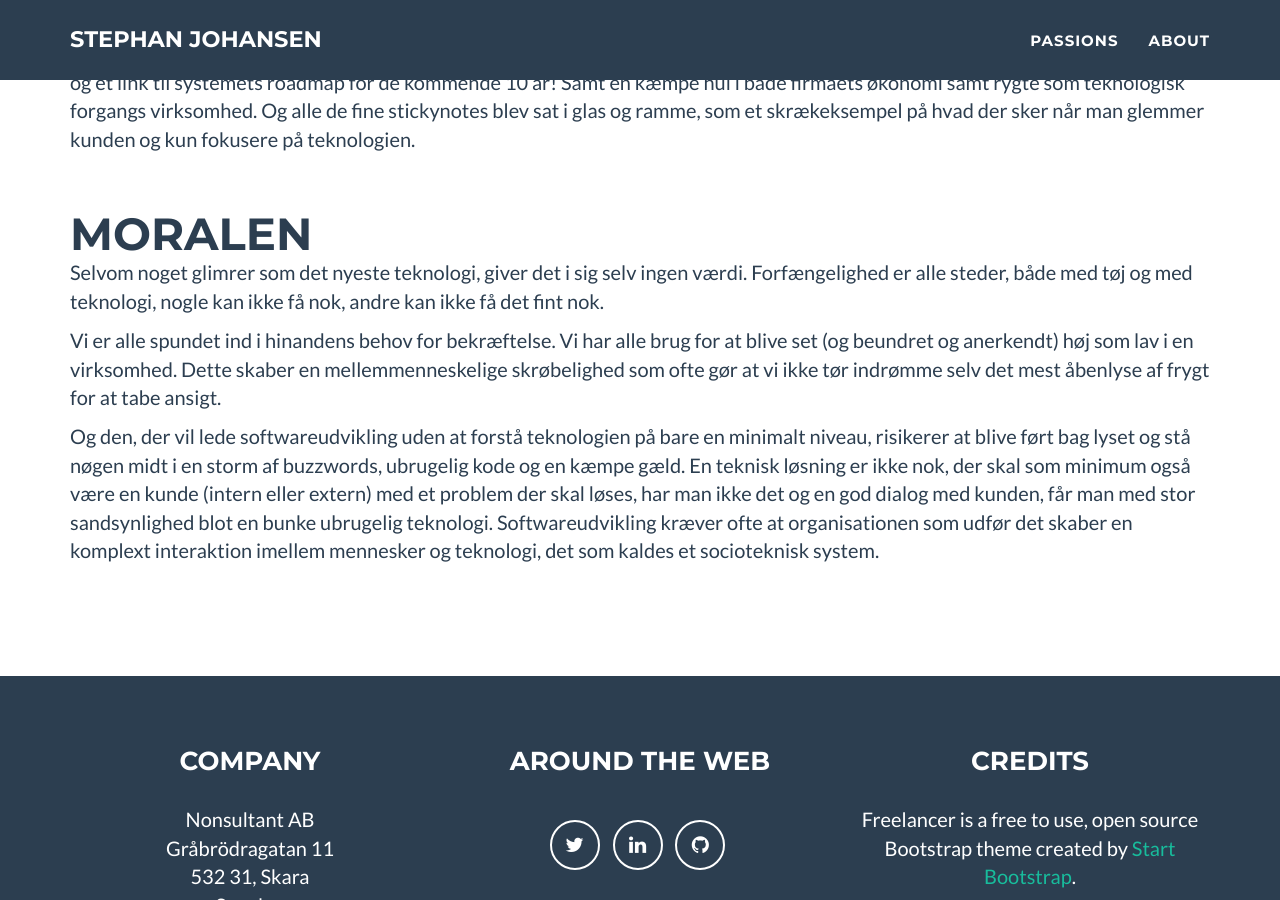
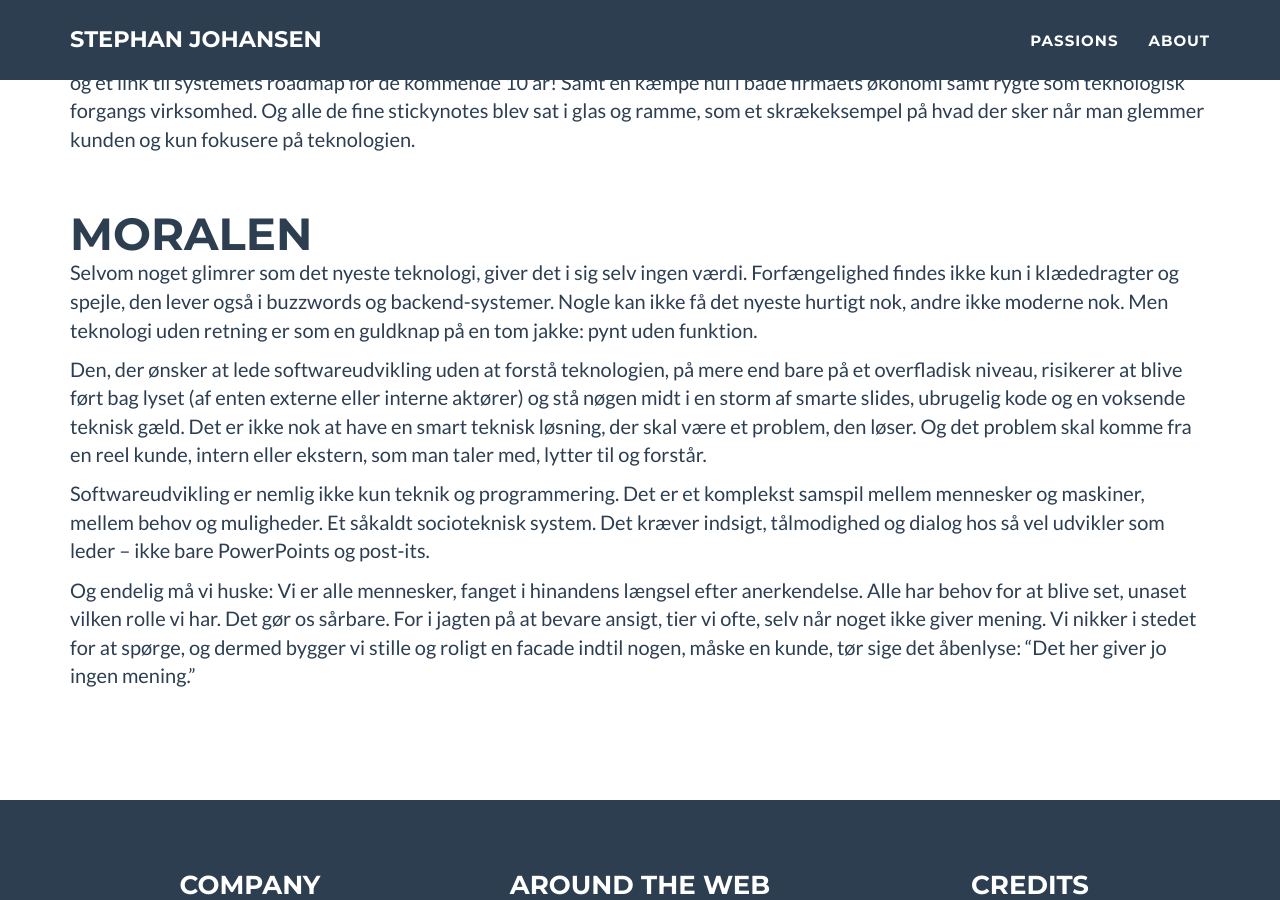
Before and after one commit to skjohansen/skjohansen.github.io, a Jekyll site: the page built from _posts/2025-08-14-direktorens-nye-software.md, in a window 1280 px wide and 900 px high, scrolled down 5026 px. Built offline with Jekyll 4.4.1, drawn with Linux system fonts in a browser that asks for light colours.

Commit message:
Update 2025-08-14-direktorens-nye-software.md

```diff
--- a/_posts/2025-08-14-direktorens-nye-software.md
+++ b/_posts/2025-08-14-direktorens-nye-software.md
@@ -108,9 +108,10 @@ Og alle de fine stickynotes blev sat i glas og ramme, som et skrækeksempel på
 
 ## Moralen
 
-Selvom noget glimrer som det nyeste teknologi, giver det i sig selv ingen værdi. Forfængelighed er alle steder, både med tøj og med teknologi, nogle kan ikke få nok, andre kan ikke få det fint nok.
+Selvom noget glimrer som det nyeste teknologi, giver det i sig selv ingen værdi. Forfængelighed findes ikke kun i klædedragter og spejle, den lever også i buzzwords og backend-systemer. Nogle kan ikke få det nyeste hurtigt nok, andre ikke moderne nok. Men teknologi uden retning er som en guldknap på en tom jakke: pynt uden funktion.
 
-Vi er alle spundet ind i hinandens behov for bekræftelse. Vi har alle brug for at blive set (og beundret og anerkendt) høj som lav i en virksomhed. Dette skaber en mellemmenneskelige skrøbelighed som ofte gør at vi ikke tør indrømme selv det mest åbenlyse af frygt for at tabe ansigt.
+Den, der ønsker at lede softwareudvikling uden at forstå teknologien, på mere end bare på et overfladisk niveau, risikerer at blive ført bag lyset (af enten externe eller interne aktører) og stå nøgen midt i en storm af smarte slides, ubrugelig kode og en voksende teknisk gæld. Det er ikke nok at have en smart teknisk løsning, der skal være et problem, den løser. Og det problem skal komme fra en reel kunde, intern eller ekstern, som man taler med, lytter til og forstår.
 
-Og den, der vil lede softwareudvikling uden at forstå teknologien på bare en minimalt niveau, risikerer at blive ført bag lyset og stå nøgen midt i en storm af buzzwords, ubrugelig kode og en kæmpe gæld. En teknisk løsning er ikke nok, der skal som minimum også være en kunde (intern eller extern) med et problem der skal løses, har man ikke det og en god dialog med kunden, får man med stor sandsynlighed blot en bunke ubrugelig teknologi.
-Softwareudvikling kræver ofte at organisationen som udfør det skaber en komplext interaktion imellem mennesker og teknologi, det som kaldes et socioteknisk system.
+Softwareudvikling er nemlig ikke kun teknik og programmering. Det er et komplekst samspil mellem mennesker og maskiner, mellem behov og muligheder. Et såkaldt socioteknisk system. Det kræver indsigt, tålmodighed og dialog hos så vel udvikler som leder – ikke bare PowerPoints og post-its.
+
+Og endelig må vi huske: Vi er alle mennesker, fanget i hinandens længsel efter anerkendelse. Alle har behov for at blive set, unaset vilken rolle vi har. Det gør os sårbare. For i jagten på at bevare ansigt, tier vi ofte, selv når noget ikke giver mening. Vi nikker i stedet for at spørge, og dermed bygger vi stille og roligt en facade indtil nogen, måske en kunde, tør sige det åbenlyse: “Det her giver jo ingen mening.”
```
